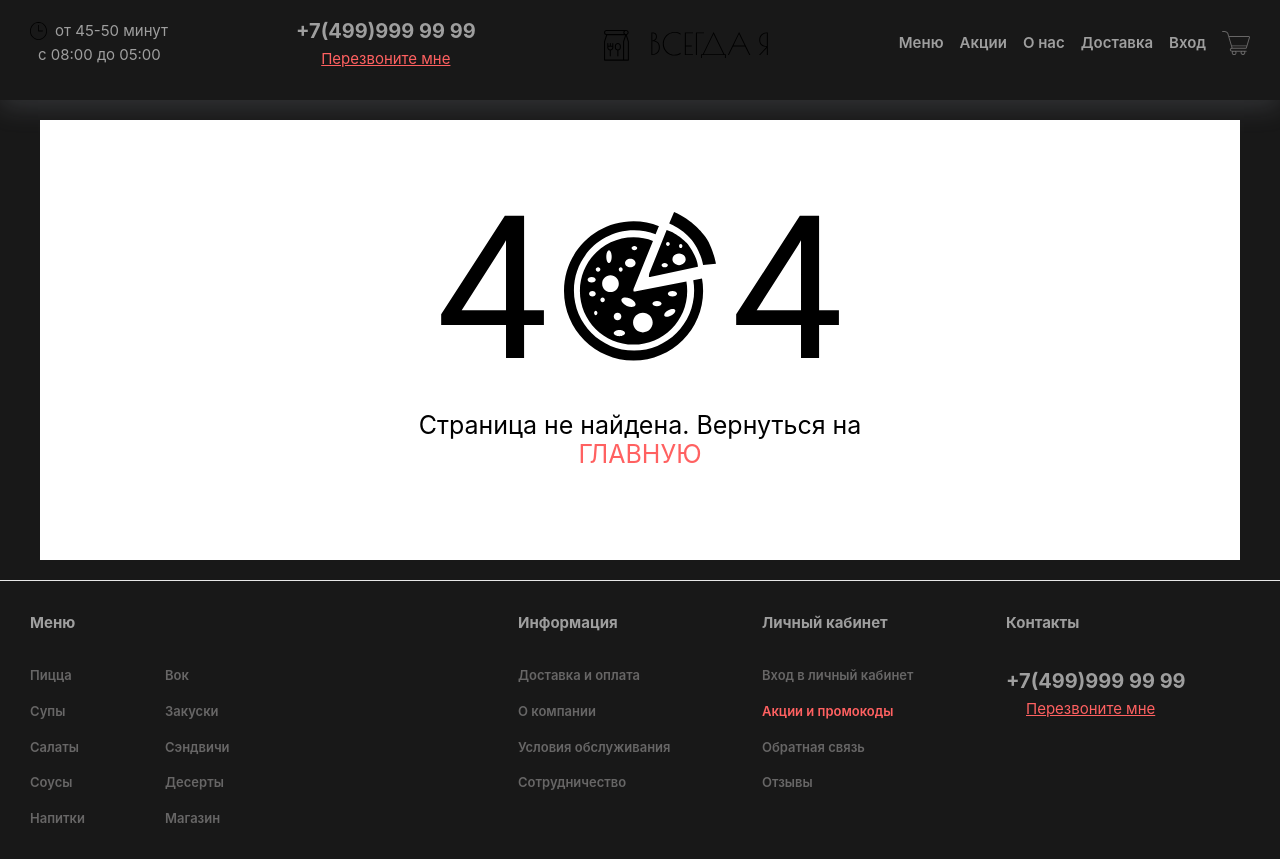
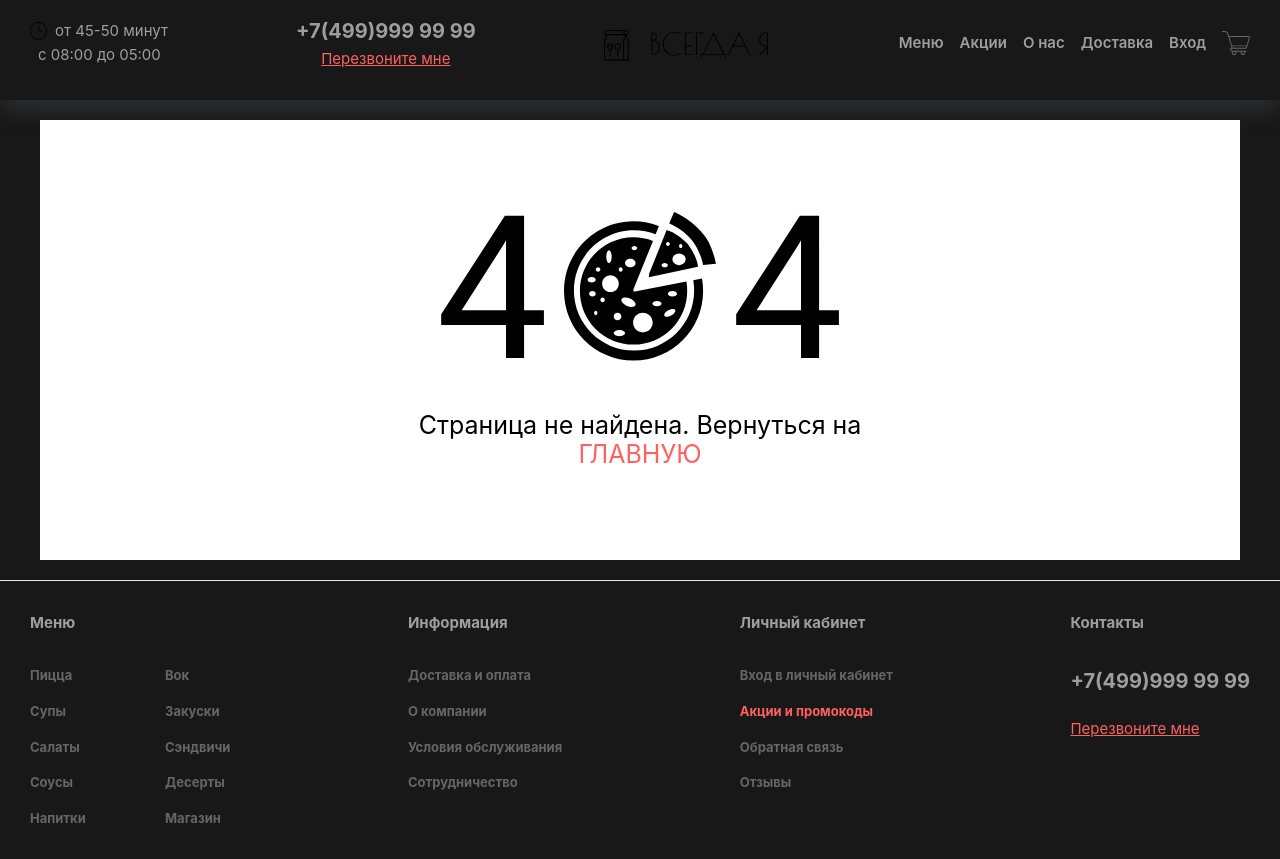
Before and after one commit to At0m234/Pizza, a Vue app: page /about in a window 1280 px wide. Built offline with nearby package versions, Linux system fonts and the light colour scheme.

Commit message:
added footer adaptive

```diff
--- a/src/components/CustomFooter.vue
+++ b/src/components/CustomFooter.vue
@@ -39,7 +39,7 @@ function onPhoneClick(){
 <template>
   <footer class="footer__wrapper">
     <div class="footer">
-      <div class="category">
+      <div class="category category_type_menu">
         <h3 class="category__title">Меню</h3>
         <ul class="category__wrapper category__menu">
           <li
@@ -49,7 +49,7 @@ function onPhoneClick(){
               @click="onMenuClick(item.value)">{{item.label}}</li>
         </ul>
       </div>
-      <div class="category">
+      <div class="category category_type_info">
         <h3 class="category__title">Информация</h3>
         <ul class="category__wrapper">
           <li
@@ -59,7 +59,7 @@ function onPhoneClick(){
               @click="onMenuClick(item.value)">{{item.label}}</li>
         </ul>
       </div>
-      <div class="category">
+      <div class="category category_type_personal-account">
         <h3 class="category__title">Личный кабинет</h3>
         <ul class="category__wrapper">
           <li
@@ -70,7 +70,7 @@ function onPhoneClick(){
               @click="onMenuClick(item.value)">{{item.label}}</li>
         </ul>
       </div>
-      <div class="category">
+      <div class="category category_type_contacts">
         <h3 class="category__title">Контакты</h3>
         <div class="phone">
           <a class="phone__number" :href="'tel:'+HEAD_CONST.PHONE">
@@ -85,8 +85,8 @@ function onPhoneClick(){
 
 <style lang="scss" scoped>
 .footer {
-  display: grid;
-  grid-template-columns: 2fr 1fr 1fr 1fr;
+  display: flex;
+  justify-content: space-between;
   max-width: 1440px;
   margin: auto;
   &__wrapper {
@@ -95,11 +95,11 @@ function onPhoneClick(){
   }
 }
 .category {
- &__wrapper{
-   padding: 0;
-   display: grid;
-   gap: 15px;
- }
+  &__wrapper{
+    padding: 0;
+    display: grid;
+    gap: 15px;
+  }
 
   &__title {
     font-weight: 700;
@@ -110,7 +110,7 @@ function onPhoneClick(){
     color: var(--color-text-gray);
     list-style: none;
     font-size: 13px;
-    font-weight: 600;
+    font-weight: 700;
     cursor: pointer;
     &:hover {
       text-decoration: underline;
@@ -128,13 +128,13 @@ function onPhoneClick(){
 .phone {
   display: flex;
   flex-direction: column;
-
   &__number {
     font-size: 20px;
     font-weight: bold;
     color: var(--color-text);
     &:hover {
       background-color: transparent;
+      color: var(--color-warning);
     }
   }
 
@@ -142,7 +142,37 @@ function onPhoneClick(){
     cursor: pointer;
     color: var(--color-warning);
     text-decoration: underline;
-    margin-left: 20px;
+    margin-top: 20px;
   }
 }
+
+@media (max-width: 1000px) {
+  .category__menu {
+    grid-template-columns: minmax(80px, 80px) 1fr;
+  }
+}
+
+@media (max-width: 760px) {
+  .category_type_menu {
+    display: none;
+  }
+
+
+  .category__menu {
+    grid-template-columns: minmax(60px, 60px) 1fr;
+  }
+}
+
+@media (max-width: 580px) {
+  .category_type_personal-account {
+    display: none;
+  }
+}
+
+@media (max-width: 420px) {
+  .category_type_contacts {
+    display: none;
+  }
+}
+
 </style>
```
